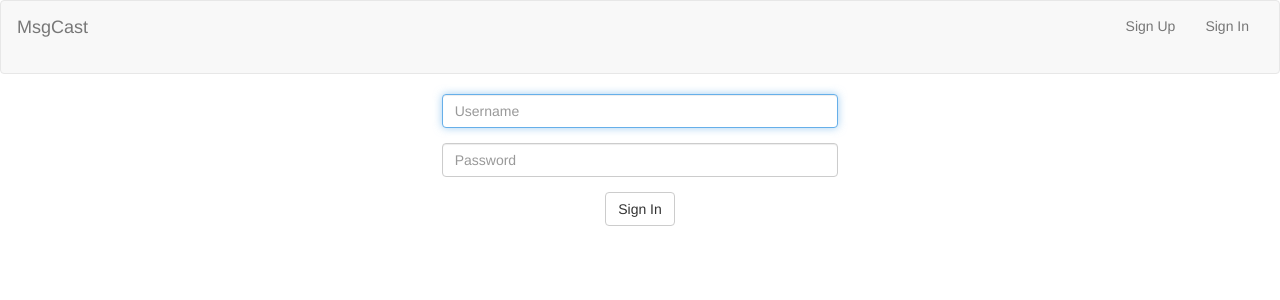
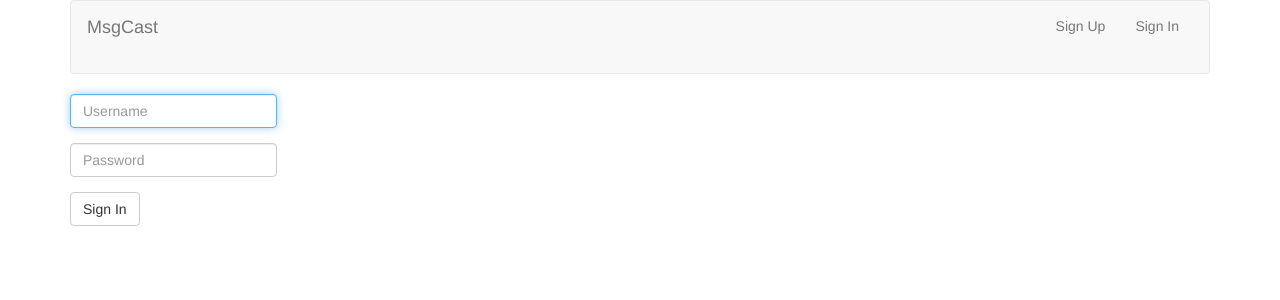
Before and after one commit to upsehaj/MsgCast, a Flask app: page /login in a window 1280 px wide. Shown: the top 300 px of the page. Run offline with Flask 2, Linux system fonts and the light colour scheme; some libraries are stand-ins or nearby versions.

Commit message:
Navbar fixed + more

```diff
--- a/app.py
+++ b/app.py
@@ -172,7 +172,7 @@ def change():
             return render_template("change.html")
 
         # query database for user
-        db.execute("SELECT * FROM users WHERE id = ?",(session["user_id"],))
+        db.execute("SELECT * FROM users WHERE username = ?",(session["user_id"],))
         rows = db.fetchall()
 
         # ensure old password is correct
@@ -194,7 +194,7 @@ def change():
         hash = pwd_context.encrypt(request.form.get("regpassword"))
 
         # update changed password
-        db.execute("UPDATE users SET hash = ? WHERE id = ?",(hash, session["user_id"],))
+        db.execute("UPDATE users SET hash = ? WHERE username = ?",(hash, session["user_id"],))
         conn.commit()
 
         # redirect user to home page
--- /dev/null
+++ b/static/styles.css
@@ -0,0 +1,23 @@
+main .form-control
+{
+    /* center form controls */
+    display: inline-block;
+
+    /* override Bootstrap's 100% width for form controls */
+    width: auto;
+
+main img
+{
+    /* constrain images on small screens */
+    max-width: 100%;
+}
+
+main td
+{
+    /* left-align tables' cells */
+    text-align: left;
+}
+body nav
+{
+    width: 100%
+}
--- a/templates/change.html
+++ b/templates/change.html
@@ -5,7 +5,6 @@
 {% endblock %}
 
 {% block main %}
-    <div class="container col-lg-offset-4 col-lg-4">
     <form action="{{ url_for('change') }}" method="post">
         <fieldset>
             <div class="form-group">
@@ -22,5 +21,4 @@
             </div>
         </fieldset>
     </form>
-    </div>
 {% endblock %}
--- a/templates/layout.html
+++ b/templates/layout.html
@@ -7,14 +7,18 @@
         <meta charset="utf-8"/>
         <meta content="initial-scale=1, width=device-width" name="viewport"/>
 
-        <link href="https://maxcdn.bootstrapcdn.com/bootswatch/3.3.7/simplex/bootstrap.min.css" rel="stylesheet">
+        <link rel="stylesheet" type="text/css" href="{{ url_for('static', filename = 'styles.css') }}">
+        <script src="https://code.jquery.com/jquery.min.js"></script>
+
+        <link href="https://maxcdn.bootstrapcdn.com/bootswatch/3.3.7/darkly/bootstrap.min.css" rel="stylesheet"/>
+        <script src="https://maxcdn.bootstrapcdn.com/bootstrap/3.3.7/js/bootstrap.min.js"></script>
 
         <title>{% block title %}{% endblock %}</title>
 
     </head>
 
     <body>
-
+        <div class="container">
             <nav class="navbar navbar-default">
                 <div class="container-fluid">
                     <div class="navbar navbar-header">
--- a/templates/login.html
+++ b/templates/login.html
@@ -5,7 +5,6 @@
 {% endblock %}
 
 {% block main %}
-    <div class="container col-lg-offset-4 col-lg-4">
     <form action="{{ url_for('login') }}" method="post">
         <fieldset>
             <div class="form-group">
--- a/templates/signup.html
+++ b/templates/signup.html
@@ -5,7 +5,6 @@
 {% endblock %}
 
 {% block main %}
-    <div class="container col-lg-offset-4 col-lg-4">
     <form action="{{ url_for('signup') }}" method="post">
         <fieldset>
             <div class="form-group">
@@ -31,5 +30,4 @@
             </div>
         </fieldset>
     </form>
-    </div>
 {% endblock %}
```
Also changed, not shown: other parts of templates/layout.html (+3 -2 lines), other parts of templates/login.html (+1 -2 lines), msgcast.db. Lines whose indentation alone changed are shown as unchanged.
